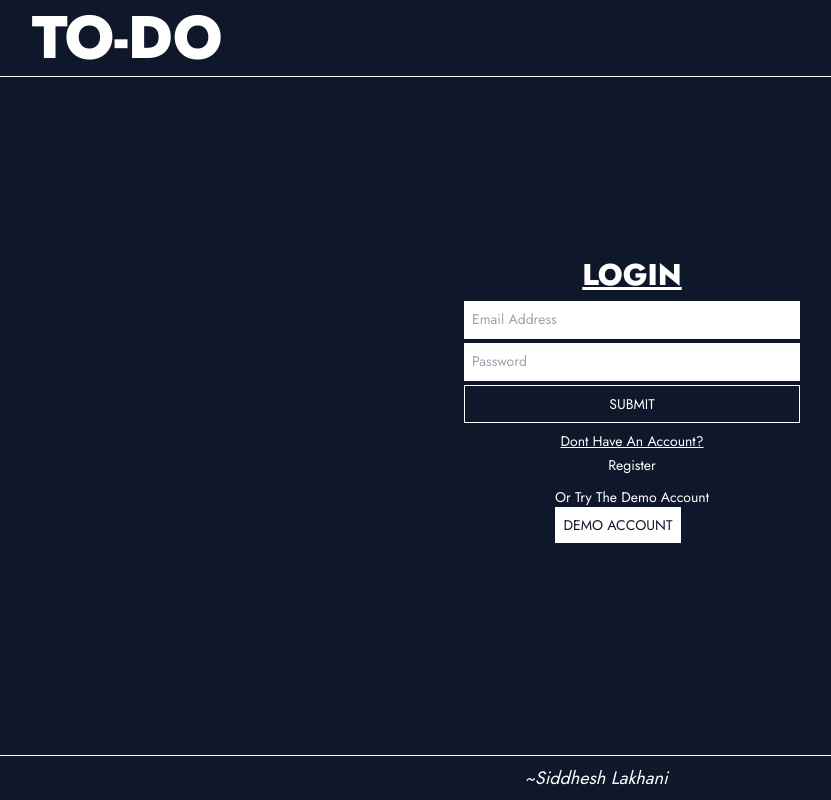
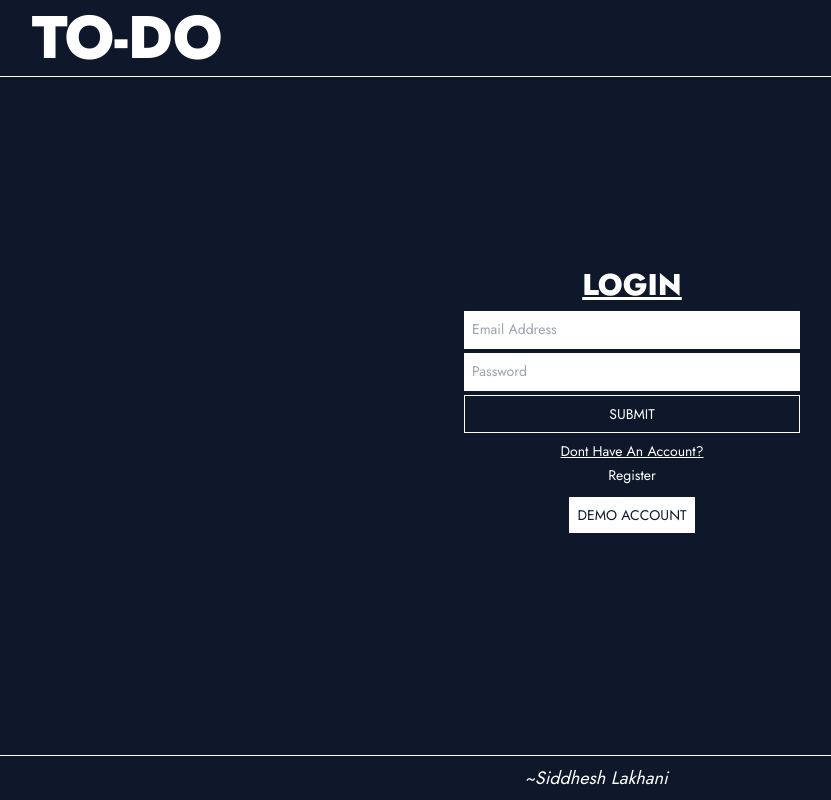
Before and after one commit to sid-lakhani/To-Do, a Next.js app: page / in a window 1280 px wide. Shown: the whole page, without its empty margins (8-839 px from the left). Built offline with nearby package versions, Linux system fonts and the light colour scheme; no server answers.

Commit message:
Update Login.js

```diff
--- a/components/Login.js
+++ b/components/Login.js
@@ -99,7 +99,6 @@ export default function Login() {
                 <h3 className='select-none text-sm pt-1 underline capitalize'>{isLoggingIn ? 'Dont have an account?' : 'Have an account already?'}</h3>
                 <h2 onClick={() => setIsLoggingIn(!isLoggingIn)} className='select-none duration-300 hover:scale-110 hover:opacity-50 cursor-pointer '> {!isLoggingIn ? 'Login' : 'Register'} </h2>
                 {isLoggingIn && <div className='pt-2'>
-                    <h2 className='select-none text-sm'>Or Try The Demo Account</h2>
                     <button
                         onClick={demoPass}
                         // onMouseEnter={() => setIsDropdownOpen(true)}
```
